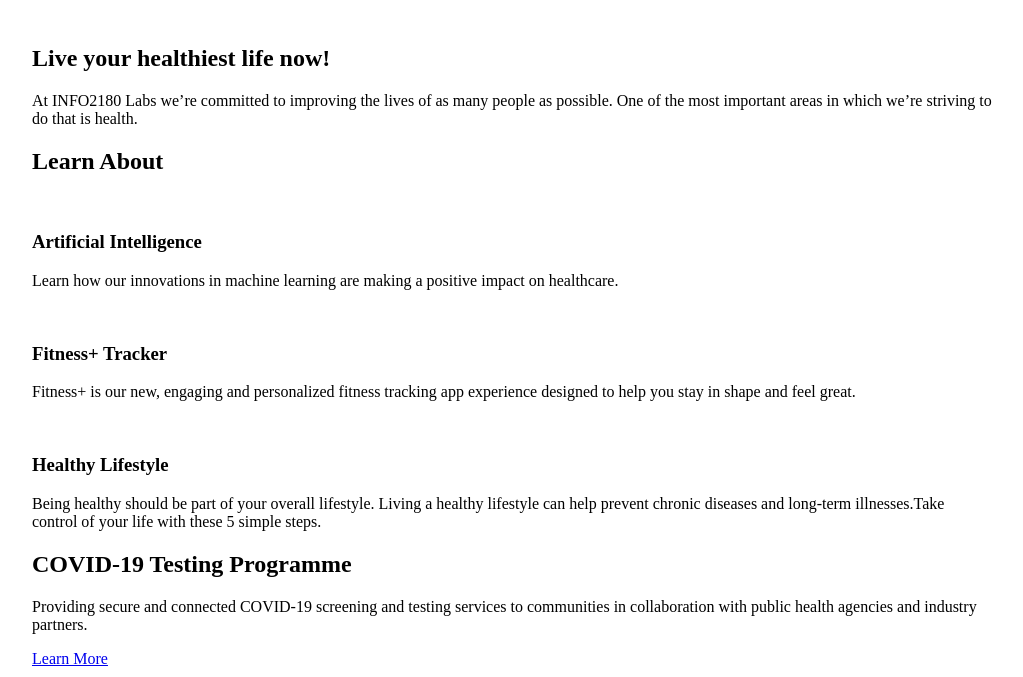
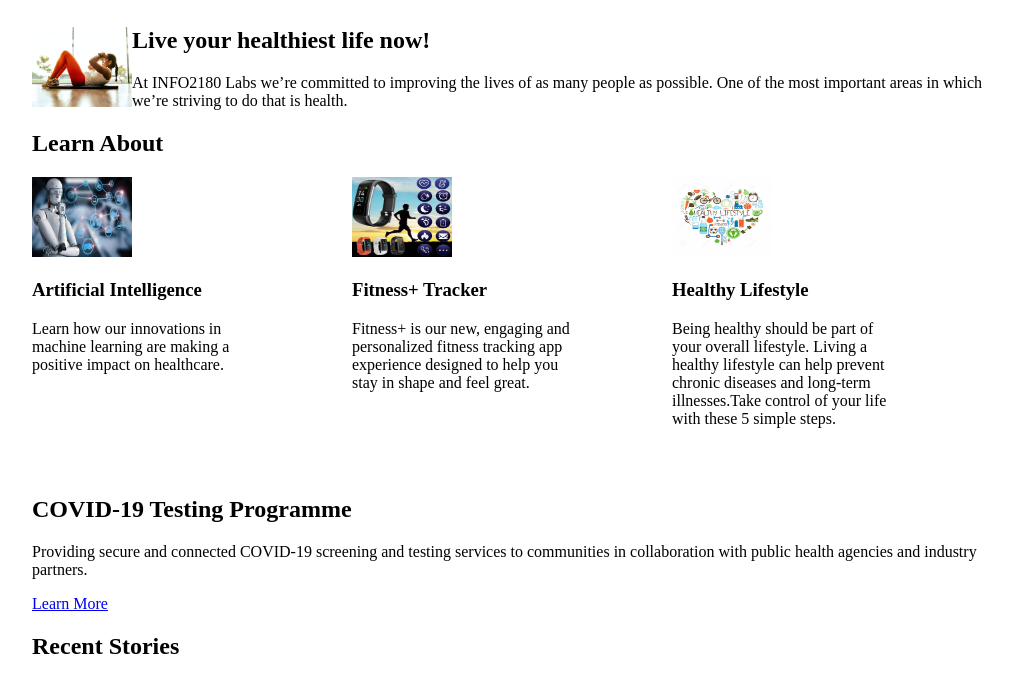
Before and after one commit to RamonaStanberry/info2180-project1, a plain HTML site: page index.html in a window 1280 px wide. Shown: the part 73-750 px from the top of the page, without its empty margins (128-1151 px from the left). Drawn offline with Linux system fonts and the light colour scheme.

Commit message:
3 column layout

```diff
--- a/index.html
+++ b/index.html
@@ -26,7 +26,7 @@
         <section class="overview-hero">
             <div class="container">
                 <div class="overview-hero-image">
-                    <img src="#" alt="">
+                    <img src="health.jpg" alt="A lady who is exercising">
                 </div>
                 <div class="overview-hero-text">
                     <h2>Live  your healthiest life now!</h2>
@@ -39,21 +39,21 @@
                 <h2>Learn About</h2>
                 <div class="cards">
                     <div class="card">
-                        <img src="#" alt="">
+                        <img src="AI.jpg" alt="">
                         <div class="card-body">
                             <h3>Artificial Intelligence</h3>
                             <p>Learn how our innovations in machine learning are making a positive impact on healthcare.</p>
                         </div>
                     </div>
                     <div class="card">
-                        <img src="#" alt="">
+                        <img src="fitnesstracker.jpeg" alt="">
                         <div class="card-body">
                             <h3>Fitness+ Tracker</h3>
                             <p>Fitness+ is our new, engaging and personalized fitness tracking app experience designed to help you stay in shape and feel great.</p>
                         </div>
                     </div>
                     <div class="card">
-                        <img src="#" alt="">
+                        <img src="healthy-lifestyle.jpg" alt="">
                         <div class="card-body">
                             <h3>Healthy Lifestyle</h3>
                             <p>Being healthy should be part of your overall lifestyle. Living a healthy lifestyle can help prevent chronic diseases and long-term illnesses.Take control of your life with these 5 simple steps.</p>
@@ -110,7 +110,7 @@
     </main>
     <footer>
         <div class="container">
-            <p>Copyright 2020, Ramona Stanberry</p>
+            <p>Copyright 2021, Ramona Stanberry</p>
         </div>
     </footer>
 </body>
--- a/styles.css
+++ b/styles.css
@@ -24,3 +24,26 @@ header .container{
     align-items: center;
     justify-content: space-between;
 }
+.overview-hero-image img{
+    height: 80px;
+    width: 100px;
+    float: left;
+}
+.learn-about .container .cards{
+    display: grid;
+    grid-template-columns: repeat(3, 1fr);
+
+    }
+.card img{
+    height: 80px;
+    width: 100px;
+    /* padding: auto; */
+
+}
+.card{
+    height: 300px;
+    width: 220px;
+    /* border-radius: 5px;..............colours and font section */
+    /* box-shadow: 30px ; .................colours and font section */
+
+}
```
Also changed, not shown: AI.jpg (added), fitnesstracker.jpeg (added), health.jpg (added), healthy-lifestyle.jpg (added).
